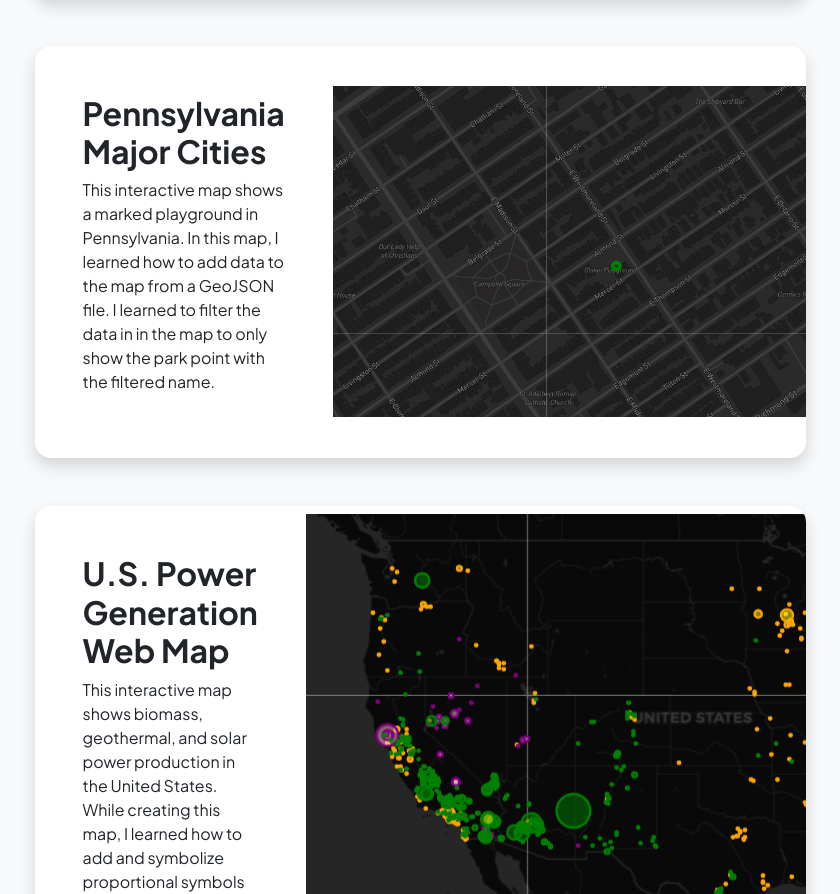
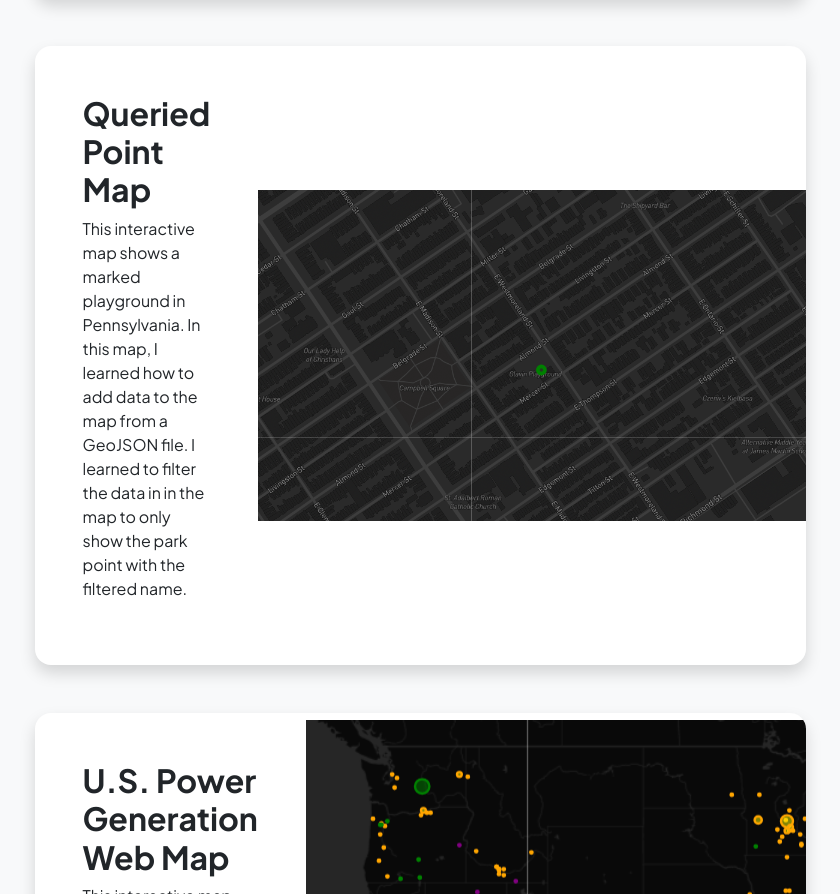
Before and after one commit to laurelbee/laurelbee, a plain HTML site: page projects.html in a window 1280 px wide. Shown: the part 1269-2163 px from the top of the page, without its empty margins (220-1060 px from the left). Drawn offline with nearby package versions, Linux system fonts and the light colour scheme.

```diff
--- a/projects.html
+++ b/projects.html
@@ -75,7 +75,7 @@
                                 <div class="card-body p-0">
                                     <div class="d-flex align-items-center">
                                         <div class="p-5">
-                                            <h2 class="fw-bolder">Pennsylvania Major Cities</h2>
+                                            <h2 class="fw-bolder">Queried Point Map</h2>
                                             <p>This interactive map shows a marked playground in Pennsylvania. In this map, I learned how to add data to the map from a GeoJSON file. I learned to filter the data in in the map to only show the park point with the filtered name.</p>
                                         </div>
                                         <a href="https://laurelbee.github.io/Programming_04/">
```
